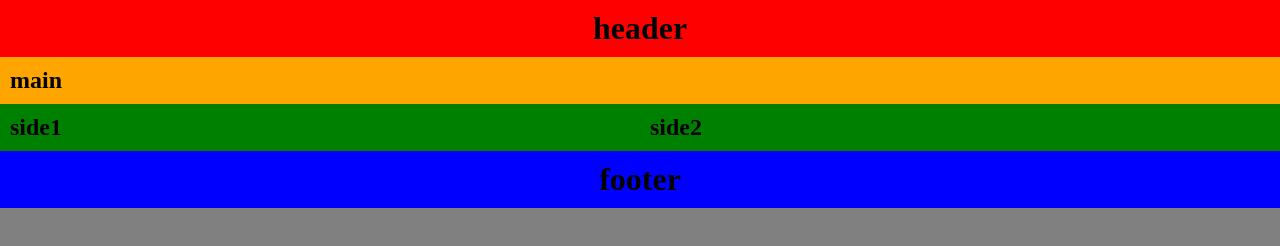
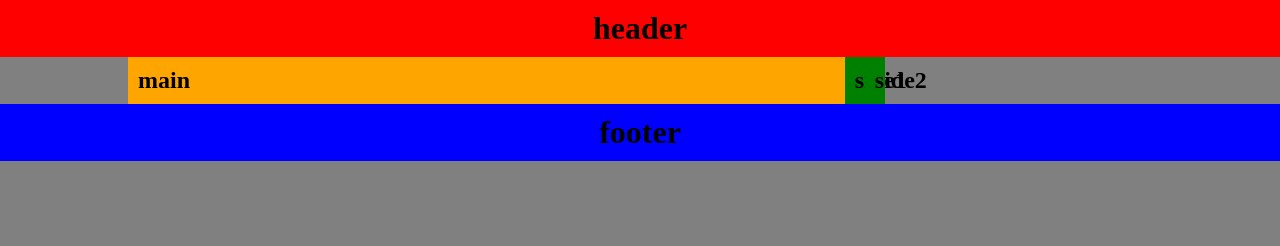
Before and after one commit to IFoxH/web1-10, a plain HTML site: page index.html in a window 1280 px wide. Drawn offline with Linux system fonts and the light colour scheme.

Commit message:
Create default.css

```diff
--- a/css/default.css
+++ b/css/default.css
@@ -42,3 +42,31 @@ footer{
     clear:both;
   }
 }
+
+
+
+
+@media screen and (min-width:1025px){
+  #main{
+    max-width: 1024px;
+    margin: auto;
+  }
+  section{
+    width: calc(70% - 20px);
+    float:left;
+  }
+  #side{
+    width: calc(1024px - 718px);
+    float:left;
+  }
+  aside{
+    width: calc(100% - 718px);
+  }
+  #main:after{
+
+
+    content:"";
+    display:block;
+    clear:both;
+  }
+}
```
